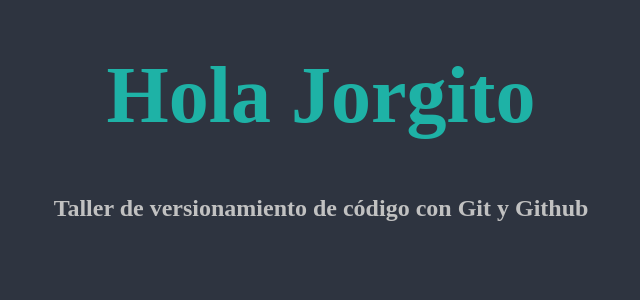
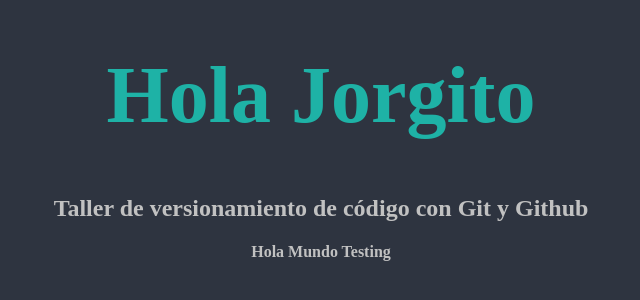
Before and after one commit to Perutty/tallerUFPS, a plain HTML site: page index.html in a window 1280 px wide. Shown: the part 150-450 px from the top of the page, without its empty margins (319-959 px from the left). Drawn offline with Linux system fonts and the light colour scheme.

Commit message:
Cambios desde testing

```diff
--- a/index.html
+++ b/index.html
@@ -13,5 +13,6 @@
 <body>
  <h1>Hola Jorgito</h1>
  <h2>Taller de versionamiento de código con Git y Github</h2>
+ <h4>Hola Mundo Testing</h4>
 </body>
 </html>
```
